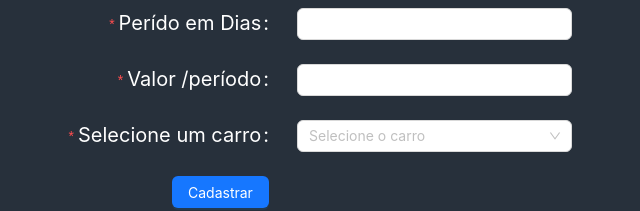
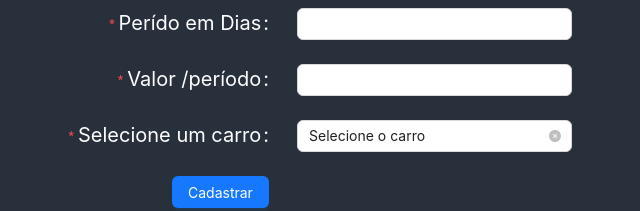
Before and after one commit to Rafael-Pierre/SistemaAluguelDeCarros, a Next.js app in the folder code/frontend/: page /components/FormAluguel in a window 1280 px wide. Shown: the top 211 px of the page, without its empty margins (36-676 px from the left). Built offline with nearby package versions, Linux system fonts and the light colour scheme.

Commit message:
Update FormAluguel.tsx

```diff
--- a/code/frontend/src/pages/components/FormAluguel.tsx
+++ b/code/frontend/src/pages/components/FormAluguel.tsx
@@ -48,7 +48,8 @@ const FormCarros: React.FC = () => (
       label="Selecione um carro"
       rules={[{ required: true }]}
     >
-      <Select placeholder="Selecione o carro" allowClear>
+      <Select allowClear defaultValue="">
+        <Option value="">Selecione o carro</Option>
         <Option value="male">male</Option>
         <Option value="female">female</Option>
         <Option value="other">other</Option>
```
